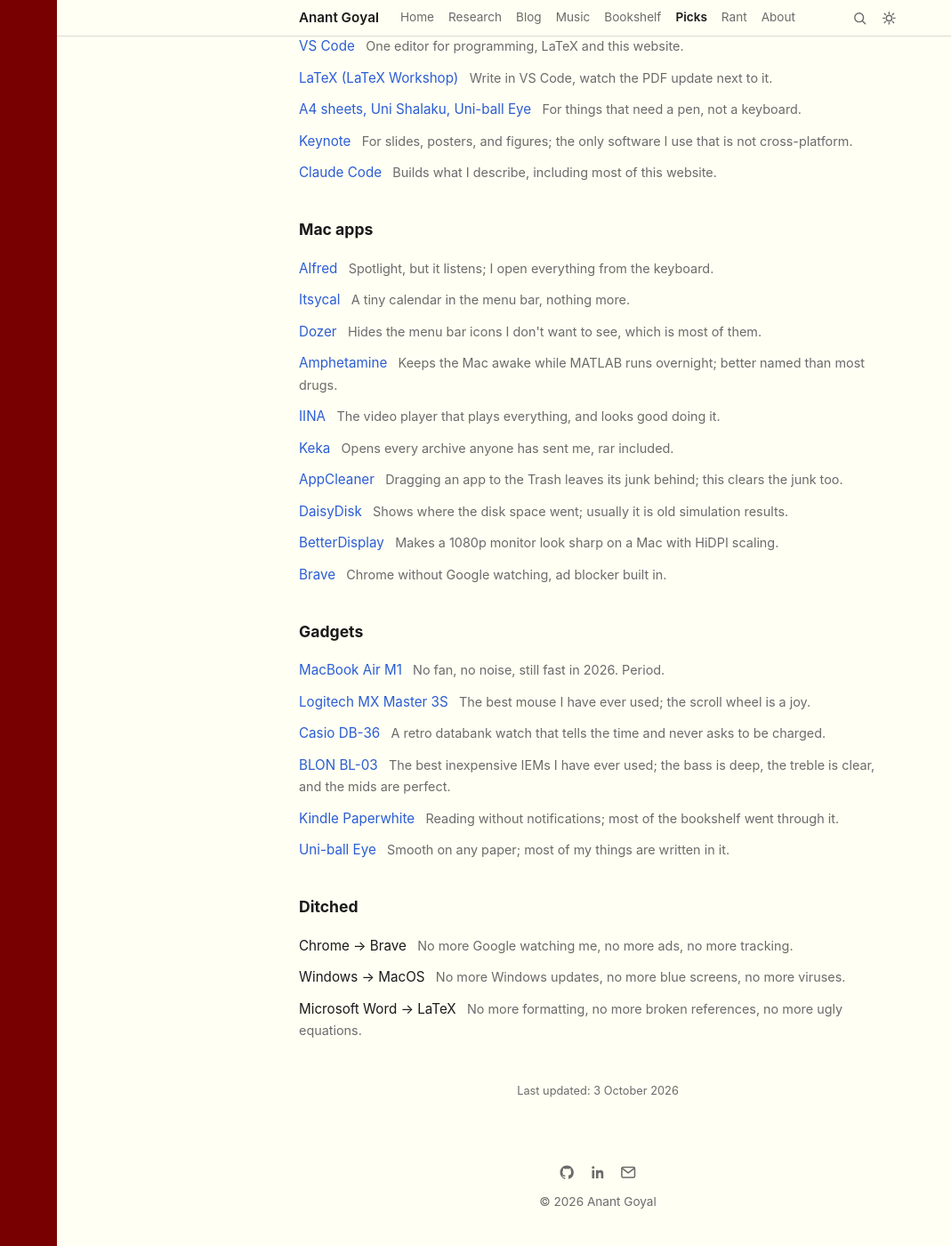
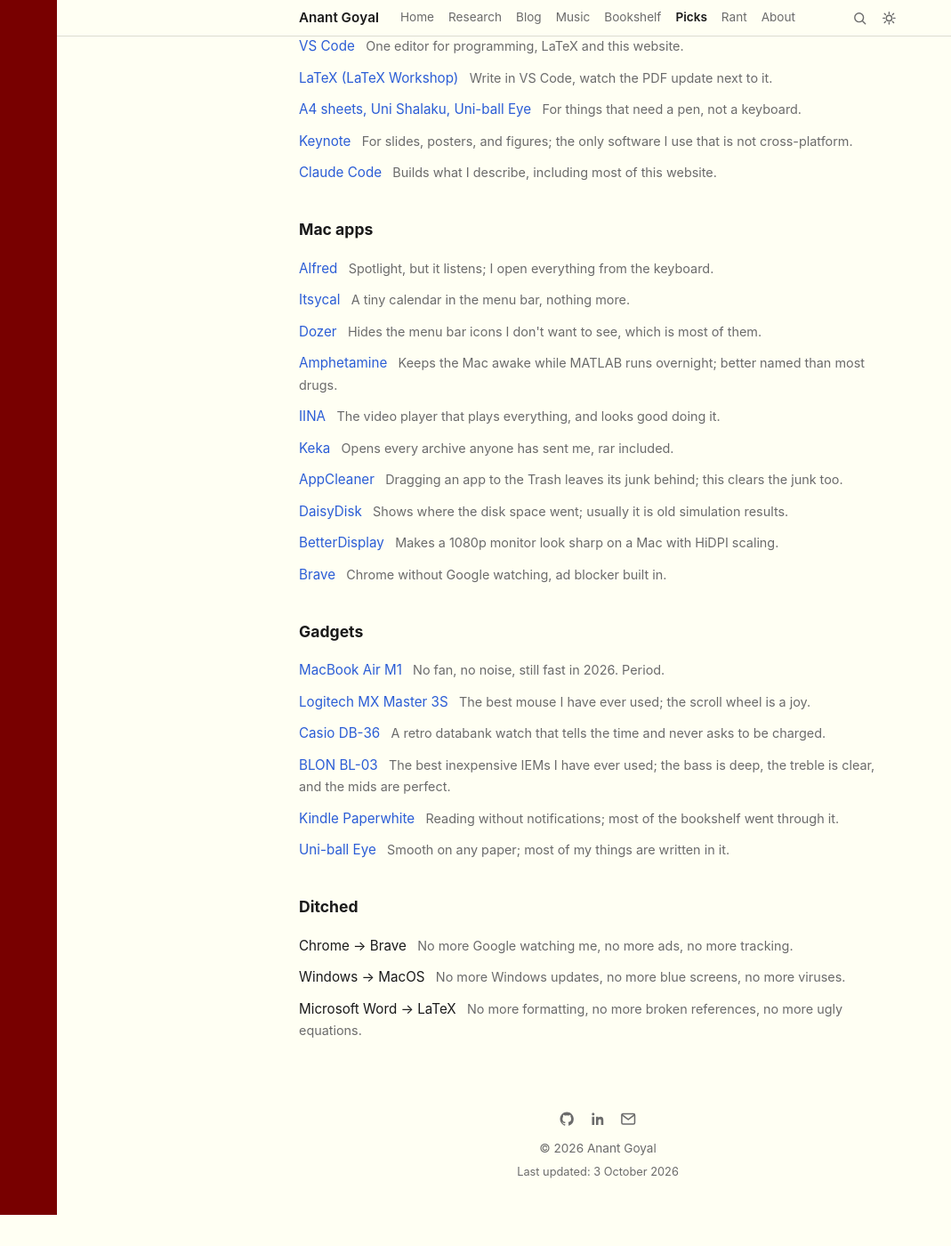
Before and after one commit to goyal-anant/goyal-anant.github.io, a Jekyll site: the page built from picks.md, in a window 1280 px wide and 1400 px high, scrolled down 578 px. Shown: the whole window at 89% size, without its empty margins (0-1069 px from the left). Built offline with Jekyll 4.4.1, drawn with Linux system fonts in a browser that asks for light colours; comment, search, counter and statistics services are not loaded; after the commit the page ends 1943 px from its top, so only the background shows below that.

Commit message:
Show the last updated date once in the footer, under the copyright line

```diff
--- a/_includes/footer.html
+++ b/_includes/footer.html
@@ -11,4 +11,5 @@
     </a>
   </div>
   <p><a href="{{ site.private_url }}" style="color: inherit; text-decoration: inherit;">&copy;</a> {{ site.time | date: '%Y' }} {{ site.title }}</p>
+  <p class="last-updated">Last updated: {{ site.time | date: "%-d %B %Y" }}</p>
 </footer>
--- a/assets/css/main.scss
+++ b/assets/css/main.scss
@@ -407,12 +407,7 @@
   color: var(--muted);
   font-size: 0.85rem;
 }
-.shelf-updated {
-  margin: 2.5rem 0 0;
-  text-align: center;
-  color: var(--muted);
-  font-size: 0.8rem;
-}
+.last-updated { margin-top: -0.5rem; font-size: 0.8rem; }
 .shelf-heading {
   margin: 2rem 0 0.75rem;
   font-size: 1.1rem;
--- a/picks.md
+++ b/picks.md
@@ -37,5 +37,3 @@
 {% endif %}
 {% endif %}
 {% endfor %}
-
-<p class="shelf-updated">Last updated: {{ site.time | date: "%-d %B %Y" }}</p>
```
Also changed, not shown: bookshelf.md (+0 -2 lines), music.md (+0 -2 lines).
